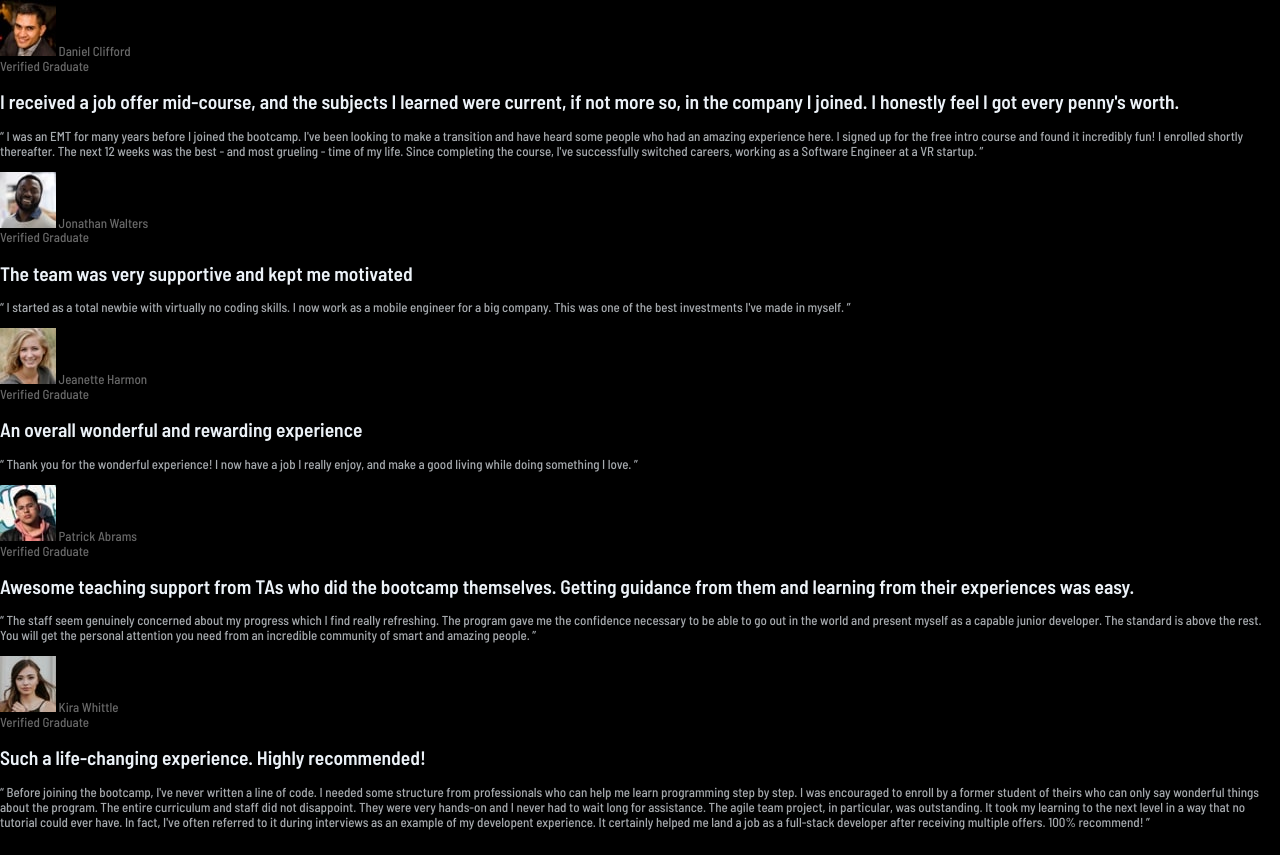
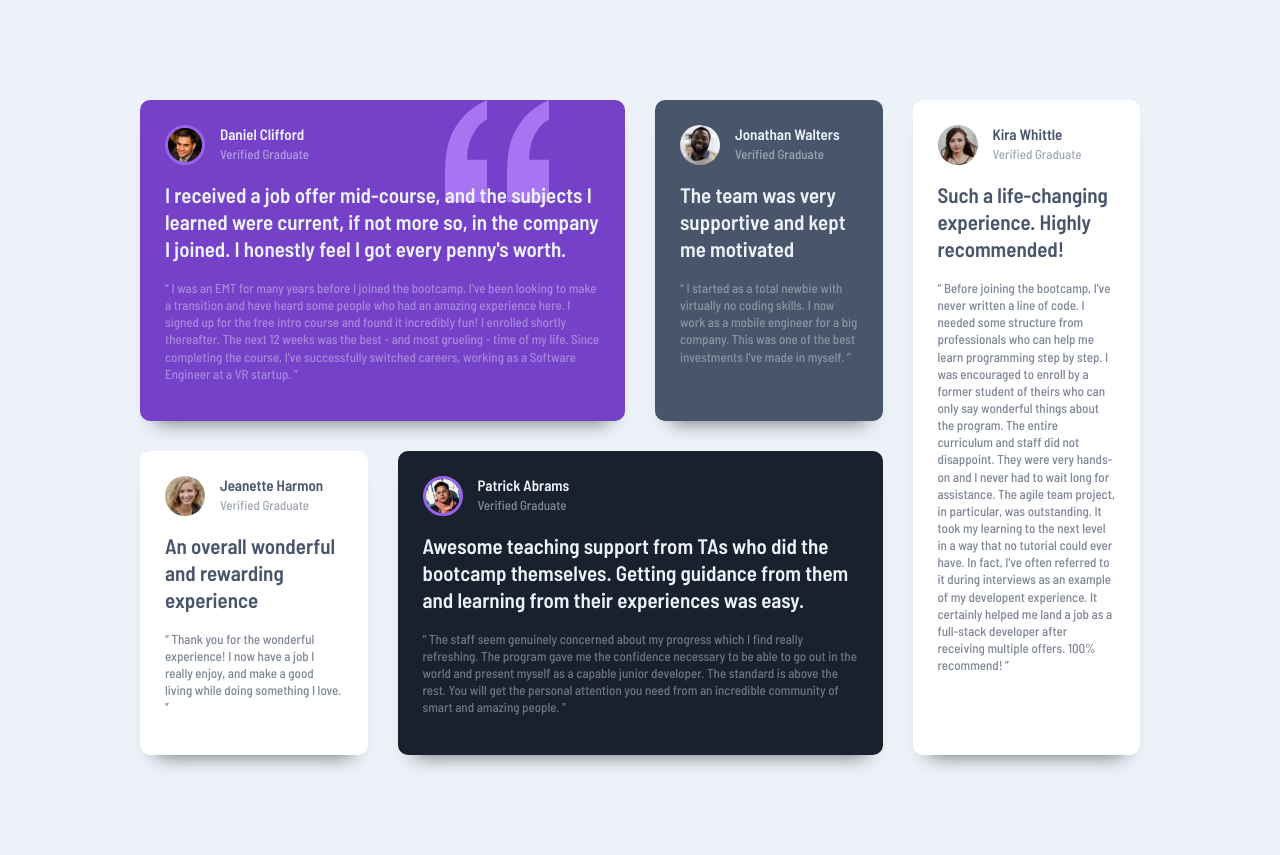
Before and after one commit to shakthi2003gh/testimonials-grid-section-main, a plain HTML site: page index.html in a window 1280 px wide. Drawn offline with Linux system fonts and the light colour scheme.

Commit message:
Created testimonial section.

```diff
--- a/index.html
+++ b/index.html
@@ -15,13 +15,13 @@
   </head>
   <body>
     <main class="block">
-      <article class="testimonial">
+      <article class="testimonial block-1 block--voilet">
         <div class="profile">
           <img src="/images/image-daniel.jpg" alt="" />
-          <span>
+          <div>
             Daniel Clifford <br />
-            Verified Graduate
-          </span>
+            <span>Verified Graduate</span>
+          </div>
         </div>
 
         <h2>
@@ -41,13 +41,13 @@
         </p>
       </article>
 
-      <article class="testimonial">
+      <article class="testimonial block-2 block--grayish-blue">
         <div class="profile">
           <img src="/images/image-jonathan.jpg" alt="" />
-          <span>
+          <div>
             Jonathan Walters <br />
-            Verified Graduate
-          </span>
+            <span>Verified Graduate</span>
+          </div>
         </div>
 
         <h2>The team was very supportive and kept me motivated</h2>
@@ -59,13 +59,13 @@
         </p>
       </article>
 
-      <article class="testimonial">
+      <article class="testimonial block-3 block--white">
         <div class="profile">
           <img src="/images/image-jeanette.jpg" alt="" />
-          <span>
+          <div>
             Jeanette Harmon <br />
-            Verified Graduate
-          </span>
+            <span>Verified Graduate</span>
+          </div>
         </div>
 
         <h2>An overall wonderful and rewarding experience</h2>
@@ -76,13 +76,13 @@
         </p>
       </article>
 
-      <article class="testimonial">
+      <article class="testimonial block-4 block--blackish-blue">
         <div class="profile">
           <img src="/images/image-patrick.jpg" alt="" />
-          <span>
+          <div>
             Patrick Abrams <br />
-            Verified Graduate
-          </span>
+            <span>Verified Graduate</span>
+          </div>
         </div>
 
         <h2>
@@ -101,13 +101,13 @@
         </p>
       </article>
 
-      <article class="testimonial">
+      <article class="testimonial block-5 block--white">
         <div class="profile">
           <img src="/images/image-kira.jpg" alt="" />
-          <span>
+          <div>
             Kira Whittle <br />
-            Verified Graduate
-          </span>
+            <span>Verified Graduate</span>
+          </div>
         </div>
 
         <h2>Such a life-changing experience. Highly recommended!</h2>
--- a/styles/style.css
+++ b/styles/style.css
@@ -13,6 +13,8 @@ html {
 body {
   display: grid;
   place-content: center;
+  place-items: center;
+  min-height: 100vh;
 }
 
 /* color palette */
@@ -32,15 +34,105 @@ body {
 body {
   font-size: 1.3rem;
   color: var(--color-Light-grayish-blue);
-  background-color: black;
+  background-color: var(--color-Light-grayish-blue);
   font-family: "Barlow Semi Condensed", sans-serif;
 }
 
+h2 {
+  line-height: 2.5ch;
+  font-size: 2.1rem;
+}
+
 p {
+  opacity: 40%;
+  line-height: 2.6ch;
+}
+
+.block--white p {
   opacity: 70%;
 }
 
-.profile > span {
-  color: var(--color-Light-gray);
+.profile > div {
+  line-height: 3ch;
+}
+
+.profile > div > span {
   opacity: 50%;
 }
+
+.profile > div::first-line {
+  font-size: 1.5rem;
+  opacity: 100%;
+  font-weight: bold;
+}
+
+/* main block */
+.block {
+  margin: 10rem 2.5rem;
+  display: grid;
+  gap: 3rem;
+  max-width: 1000px;
+  max-height: 900px;
+}
+
+@media screen and (min-width: 600px) {
+  .block {
+    grid-template-columns: repeat(4, 1fr);
+  }
+
+  .block-1 {
+    grid-column: span 2;
+  }
+
+  .block-4 {
+    grid-column: span 2;
+  }
+
+  .block-5 {
+    grid-column: 4;
+    grid-row: 1/3;
+  }
+}
+
+/* testimonial block */
+.testimonial {
+  padding: 2.5rem;
+  border-radius: 10px;
+  box-shadow: 0 16px 19px -16px rgb(0 0 0 / 59%);
+}
+
+.block--voilet {
+  background: url(/images/bg-pattern-quotation.svg),
+    var(--color-Moderate-violet);
+
+  background-repeat: no-repeat;
+  background-position: 80% top;
+}
+
+.block--grayish-blue {
+  background-color: var(--color-Very-dark-grayish-blue);
+}
+
+.block--blackish-blue {
+  background-color: var(--color-Very-dark-blackish-blue);
+}
+
+.block--white {
+  color: var(--color-Very-dark-grayish-blue);
+  background-color: var(--color-White);
+}
+
+.profile {
+  display: flex;
+  gap: 1.5rem;
+}
+
+img {
+  width: 40px;
+  border-radius: 100%;
+}
+
+.block--voilet img,
+.block--blackish-blue img {
+  border: 3px solid hsl(263, 75%, 65%);
+}
```
